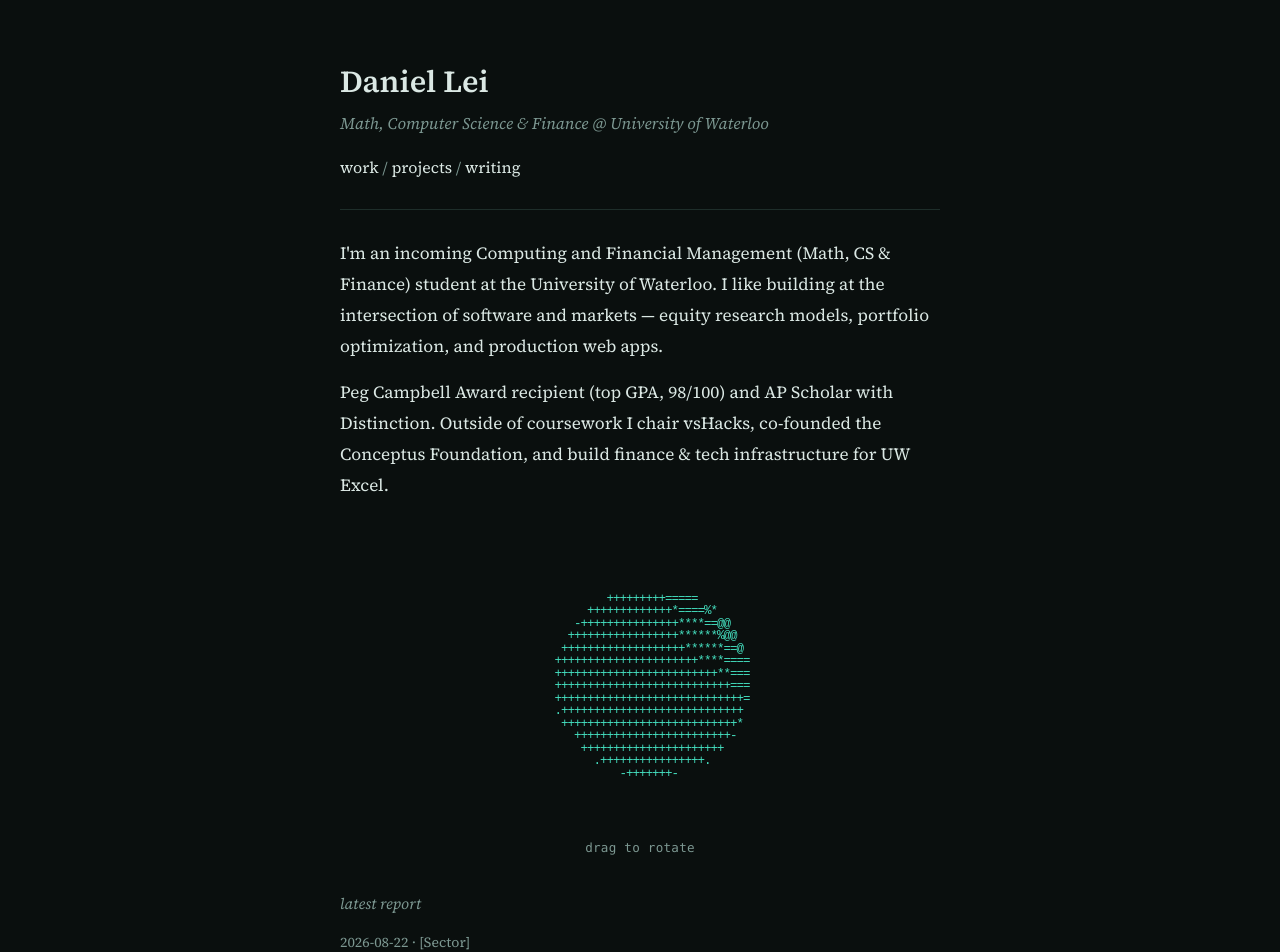
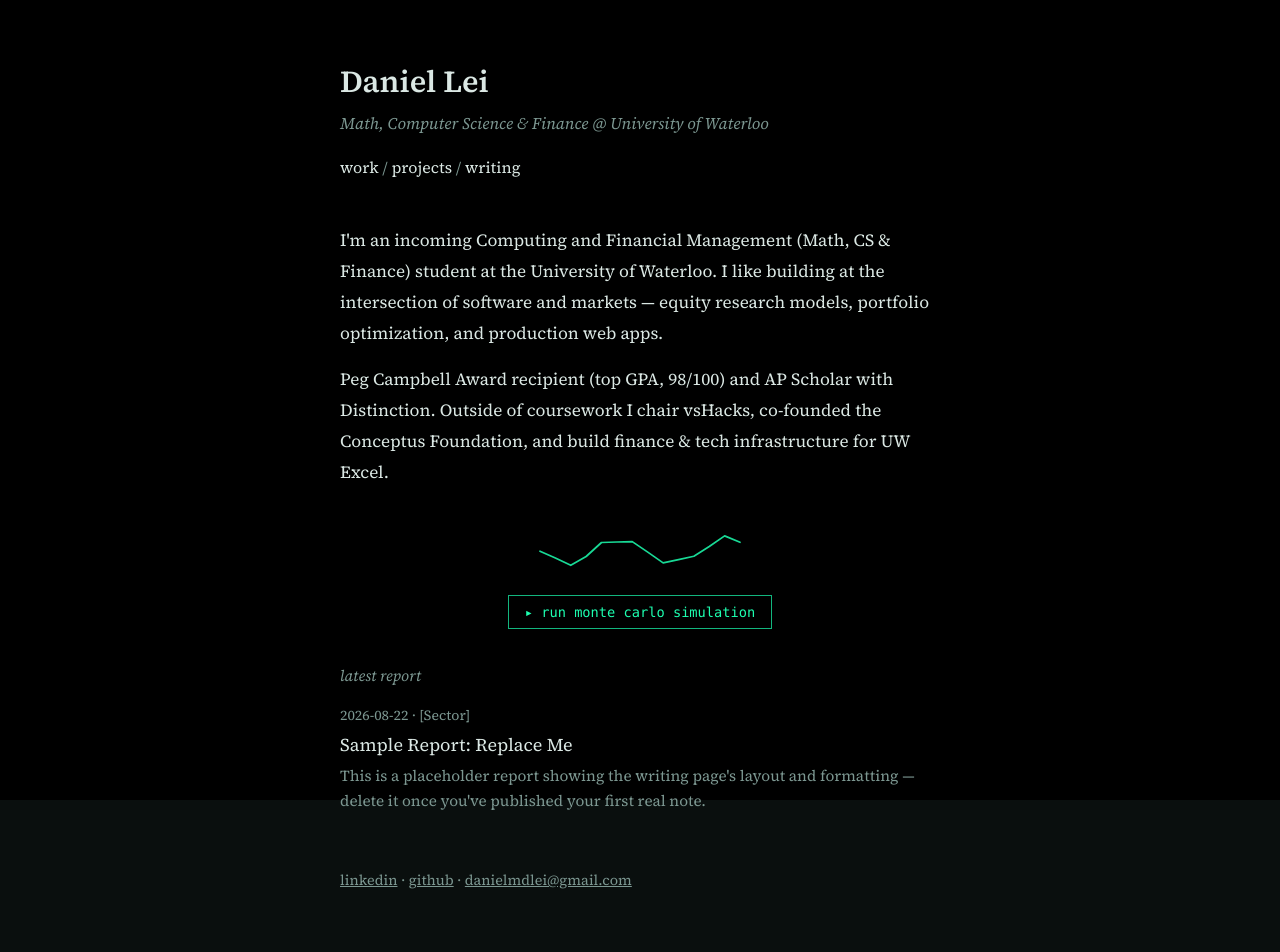
Before and after one commit to McMuf/daniellei.com, a React (Vite) app: page / in a window 1280 px wide. Shown: the top 952 px of the page. Built offline with nearby package versions, Linux system fonts and the light colour scheme.

Commit message:
remove divider lines; replace ascii sphere with monte carlo stock-chart eruption background

```diff
--- a/package.json
+++ b/package.json
@@ -15,13 +15,11 @@
     "react-markdown": "^9.0.1",
     "react-router-dom": "^7.9.0",
     "rehype-slug": "^6.0.0",
-    "remark-gfm": "^4.0.0",
-    "three": "^0.185.1"
+    "remark-gfm": "^4.0.0"
   },
   "devDependencies": {
     "@types/react": "^19.2.5",
     "@types/react-dom": "^19.2.3",
-    "@types/three": "^0.185.4",
     "@vitejs/plugin-react": "^5.1.1",
     "typescript": "~5.9.3",
     "vite": "^7.2.4"
--- a/src/App.css
+++ b/src/App.css
@@ -31,11 +31,10 @@ main {
 .plain-nav a.active { font-weight: 600; text-decoration: underline; }
 .sep { color: var(--muted); }
 
-hr { margin: 28px 0; }
-
-.page { flex: 1; }
+.page { flex: 1; margin-top: 44px; }
 
 .plain-footer {
+  margin-top: 56px;
   font-size: 0.8rem;
   color: var(--muted);
 }
@@ -59,32 +58,50 @@ hr { margin: 28px 0; }
   margin-bottom: 16px;
 }
 
-.ascii-sphere-block {
-  margin: 30px 0;
+.stock-bg-canvas {
+  position: fixed;
+  inset: 0;
+  width: 100vw;
+  height: 100vh;
+  z-index: -1;
+  pointer-events: none;
+}
+
+.stock-sim {
+  margin: 34px 0;
   display: flex;
   flex-direction: column;
   align-items: center;
+  gap: 14px;
+  transition: transform 0.35s cubic-bezier(0.34, 1.56, 0.64, 1);
 }
-.ascii-sphere {
-  width: 100%;
-  height: 300px;
-  overflow: hidden;
-  cursor: grab;
-  display: flex;
-  align-items: center;
-  justify-content: center;
+.stock-sim.fired { transform: scale(1.06); }
+
+.stock-sim-preview {
+  width: 200px;
+  height: 60px;
+  overflow: visible;
+  fill: none;
+  stroke: var(--accent);
+  stroke-width: 1.4;
+  stroke-linejoin: round;
+  stroke-linecap: round;
+  opacity: 0.85;
 }
-.ascii-sphere:active { cursor: grabbing; }
-.ascii-sphere pre {
-  font-family: var(--font-mono) !important;
-  line-height: 0.7 !important;
+
+.stock-sim-button {
+  font-family: var(--font-mono);
+  font-size: 0.76rem;
+  color: var(--accent);
+  background: none;
+  border: 1px solid var(--accent-dim);
+  padding: 8px 16px;
+  cursor: pointer;
+  transition: border-color 0.2s ease, background-color 0.2s ease;
 }
-.ascii-sphere-caption {
-  margin-top: 8px;
-  font-size: 0.7rem;
-  font-family: var(--font-mono);
-  color: var(--muted);
-  letter-spacing: 0.02em;
+.stock-sim-button:hover {
+  border-color: var(--accent);
+  background: rgba(29, 255, 176, 0.08);
 }
 
 .latest-report { margin-top: 32px; }
--- a/src/components/AsciiSphere.tsx
+++ /dev/null
@@ -1,80 +0,0 @@
-import { useEffect, useRef } from 'react'
-import * as THREE from 'three'
-import { AsciiEffect } from 'three/addons/effects/AsciiEffect.js'
-import { OrbitControls } from 'three/addons/controls/OrbitControls.js'
-
-export default function AsciiSphere() {
-  const containerRef = useRef<HTMLDivElement>(null)
-
-  useEffect(() => {
-    const container = containerRef.current
-    if (!container) return
-
-    const height = 300
-    let width = container.clientWidth
-
-    const camera = new THREE.PerspectiveCamera(70, width / height, 1, 1000)
-    camera.position.set(0, 0, 220)
-
-    const scene = new THREE.Scene()
-    scene.add(new THREE.AmbientLight(0xffffff, 0.5))
-    const pointLight = new THREE.PointLight(0xffffff, 3, 0, 0)
-    pointLight.position.set(200, 200, 200)
-    scene.add(pointLight)
-
-    const sphere = new THREE.Mesh(
-      new THREE.IcosahedronGeometry(90, 2),
-      new THREE.MeshPhongMaterial({ flatShading: true }),
-    )
-    scene.add(sphere)
-
-    const renderer = new THREE.WebGLRenderer()
-    renderer.setSize(width, height)
-
-    const effect = new AsciiEffect(renderer, ' .:-+*=%@#', { invert: true, resolution: 0.16 })
-    effect.setSize(width, height)
-    effect.domElement.style.color = '#45e0c0'
-    effect.domElement.style.backgroundColor = 'transparent'
-    container.appendChild(effect.domElement)
-
-    const controls = new OrbitControls(camera, effect.domElement)
-    controls.enableZoom = false
-    controls.enablePan = false
-    controls.autoRotate = true
-    controls.autoRotateSpeed = 1.6
-
-    let raf = 0
-    const animate = () => {
-      raf = requestAnimationFrame(animate)
-      controls.update()
-      effect.render(scene, camera)
-    }
-    animate()
-
-    const onResize = () => {
-      width = container.clientWidth
-      camera.aspect = width / height
-      camera.updateProjectionMatrix()
-      renderer.setSize(width, height)
-      effect.setSize(width, height)
-    }
-    window.addEventListener('resize', onResize)
-
-    return () => {
-      cancelAnimationFrame(raf)
-      window.removeEventListener('resize', onResize)
-      controls.dispose()
-      if (effect.domElement.parentNode === container) container.removeChild(effect.domElement)
-      renderer.dispose()
-      sphere.geometry.dispose()
-      ;(sphere.material as THREE.Material).dispose()
-    }
-  }, [])
-
-  return (
-    <div className="ascii-sphere-block">
-      <div ref={containerRef} className="ascii-sphere" />
-      <p className="ascii-sphere-caption">drag to rotate</p>
-    </div>
-  )
-}
--- a/src/components/Layout.tsx
+++ b/src/components/Layout.tsx
@@ -1,6 +1,7 @@
 import { Fragment } from 'react'
 import { Link, NavLink, Outlet } from 'react-router-dom'
 import { profile } from '../data/profile'
+import SimulationProvider from './SimulationProvider'
 
 const TABS = [
   { to: '/work', label: 'work' },
@@ -10,6 +11,7 @@ const TABS = [
 
 export default function Layout() {
   return (
+    <SimulationProvider>
     <main>
       <header className="plain-header">
         <h1><Link to="/">{profile.name}</Link></h1>
@@ -25,13 +27,9 @@ export default function Layout() {
         </nav>
       </header>
 
-      <hr />
-
       <div className="page">
         <Outlet />
       </div>
-
-      <hr />
 
       <footer className="plain-footer">
         {profile.social.map((s, i) => (
@@ -44,5 +42,6 @@ export default function Layout() {
         <a href={`mailto:${profile.email}`}>{profile.email}</a>
       </footer>
     </main>
+    </SimulationProvider>
   )
 }
--- /dev/null
+++ b/src/components/SimulationProvider.tsx
@@ -0,0 +1,120 @@
+import { createContext, useContext, useEffect, useRef, type ReactNode } from 'react'
+
+type Particle = {
+  x: number
+  y: number
+  vx: number
+  vy: number
+  prevX: number
+  prevY: number
+  alpha: number
+}
+
+type SimulationContextValue = {
+  spawn: (originX: number, originY: number) => void
+}
+
+const SimulationContext = createContext<SimulationContextValue | null>(null)
+
+export function useSimulation() {
+  const ctx = useContext(SimulationContext)
+  if (!ctx) throw new Error('useSimulation must be used within SimulationProvider')
+  return ctx
+}
+
+const MAX_PARTICLES = 140
+const BURST_SIZE = 22
+
+export default function SimulationProvider({ children }: { children: ReactNode }) {
+  const canvasRef = useRef<HTMLCanvasElement>(null)
+  const particlesRef = useRef<Particle[]>([])
+  const spawnQueueRef = useRef<{ x: number; y: number }[]>([])
+
+  useEffect(() => {
+    const canvas = canvasRef.current
+    if (!canvas) return
+    const ctx = canvas.getContext('2d')
+    if (!ctx) return
+
+    let raf = 0
+    let w = window.innerWidth
+    let h = window.innerHeight
+
+    const resize = () => {
+      w = window.innerWidth
+      h = window.innerHeight
+      canvas.width = w
+      canvas.height = h
+    }
+    resize()
+    window.addEventListener('resize', resize)
+
+    const draw = () => {
+      raf = requestAnimationFrame(draw)
+
+      // process queued spawns (from clicks) into new particles
+      const queued = spawnQueueRef.current.splice(0)
+      for (const { x, y } of queued) {
+        const room = MAX_PARTICLES - particlesRef.current.length
+        const count = Math.min(BURST_SIZE, Math.max(0, room))
+        for (let i = 0; i < count; i++) {
+          const angle = Math.random() * Math.PI * 2
+          const speed = 1.2 + Math.random() * 2.6
+          particlesRef.current.push({
+            x,
+            y,
+            prevX: x,
+            prevY: y,
+            vx: Math.cos(angle) * speed,
+            vy: Math.sin(angle) * speed,
+            alpha: 0.4 + Math.random() * 0.35,
+          })
+        }
+      }
+
+      // fade the whole canvas slightly instead of clearing, so trails persist briefly
+      ctx.fillStyle = 'rgba(10, 15, 14, 0.06)'
+      ctx.fillRect(0, 0, w, h)
+
+      ctx.lineWidth = 1
+      for (const p of particlesRef.current) {
+        p.prevX = p.x
+        p.prevY = p.y
+
+        // jagged random-walk jitter so lines read as stock-chart noise, not straight rays
+        p.vy += (Math.random() - 0.5) * 0.5
+        p.vx += (Math.random() - 0.5) * 0.15
+        p.x += p.vx
+        p.y += p.vy
+
+        if (p.x < 0) { p.x = 0; p.vx *= -1 }
+        if (p.x > w) { p.x = w; p.vx *= -1 }
+        if (p.y < 0) { p.y = 0; p.vy *= -1 }
+        if (p.y > h) { p.y = h; p.vy *= -1 }
+
+        ctx.strokeStyle = `rgba(29, 255, 176, ${p.alpha})`
+        ctx.beginPath()
+        ctx.moveTo(p.prevX, p.prevY)
+        ctx.lineTo(p.x, p.y)
+        ctx.stroke()
+      }
+    }
+    raf = requestAnimationFrame(draw)
+
+    return () => {
+      cancelAnimationFrame(raf)
+      window.removeEventListener('resize', resize)
+    }
+  }, [])
+
+  const spawn = (originX: number, originY: number) => {
+    spawnQueueRef.current.push({ x: originX, y: originY })
+  }
+
+  return (
+    <SimulationContext.Provider value={{ spawn }}>
+      <canvas ref={canvasRef} className="stock-bg-canvas" aria-hidden="true" />
+      {children}
+    </SimulationContext.Provider>
+  )
+}
--- /dev/null
+++ b/src/components/StockChartButton.tsx
@@ -0,0 +1,32 @@
+import { useRef, useState } from 'react'
+import { useSimulation } from './SimulationProvider'
+
+const PREVIEW_POINTS = Array.from({ length: 14 }, (_, i) => {
+  const x = (i / 13) * 160
+  const y = 24 + Math.sin(i * 0.9) * 10 + (Math.random() - 0.5) * 6
+  return `${x.toFixed(1)},${y.toFixed(1)}`
+}).join(' ')
+
+export default function StockChartButton() {
+  const { spawn } = useSimulation()
+  const wrapRef = useRef<HTMLDivElement>(null)
+  const [fired, setFired] = useState(false)
+
+  const handleClick = () => {
+    const rect = wrapRef.current?.getBoundingClientRect()
+    if (rect) spawn(rect.left + rect.width / 2, rect.top + rect.height / 2)
+    setFired(true)
+    window.setTimeout(() => setFired(false), 400)
+  }
+
+  return (
+    <div className={`stock-sim${fired ? ' fired' : ''}`} ref={wrapRef}>
+      <svg className="stock-sim-preview" viewBox="0 0 160 48" preserveAspectRatio="none">
+        <polyline points={PREVIEW_POINTS} />
+      </svg>
+      <button className="stock-sim-button" onClick={handleClick}>
+        ▸ run monte carlo simulation
+      </button>
+    </div>
+  )
+}
--- a/src/index.css
+++ b/src/index.css
@@ -3,9 +3,9 @@
   --fg: #dbe8e4;
   --muted: #7c9791;
   --line: #1e2e2a;
-  --link: #45e0c0;
-  --accent: #45e0c0;
-  --accent-dim: #2a8f7a;
+  --link: #1dffb0;
+  --accent: #1dffb0;
+  --accent-dim: #12b57e;
   --font-serif: "Source Serif 4", "Source Serif Pro", Georgia, "Times New Roman", serif;
   --font-mono: ui-monospace, "SFMono-Regular", "Menlo", "Consolas", monospace;
 }
--- a/src/pages/Home.tsx
+++ b/src/pages/Home.tsx
@@ -1,7 +1,7 @@
 import { Link } from 'react-router-dom'
 import { profile } from '../data/profile'
 import { posts } from '../lib/posts'
-import AsciiSphere from '../components/AsciiSphere'
+import StockChartButton from '../components/StockChartButton'
 
 export default function Home() {
   const latest = posts[0]
@@ -12,7 +12,7 @@ export default function Home() {
         <p key={i} className="home-bio">{p}</p>
       ))}
 
-      <AsciiSphere />
+      <StockChartButton />
 
       {latest && (
         <div className="latest-report">
```
Also changed, not shown: src/data/experience.ts (+10 -0 lines), 1 other file (tests, documents, lock files or other folders).
